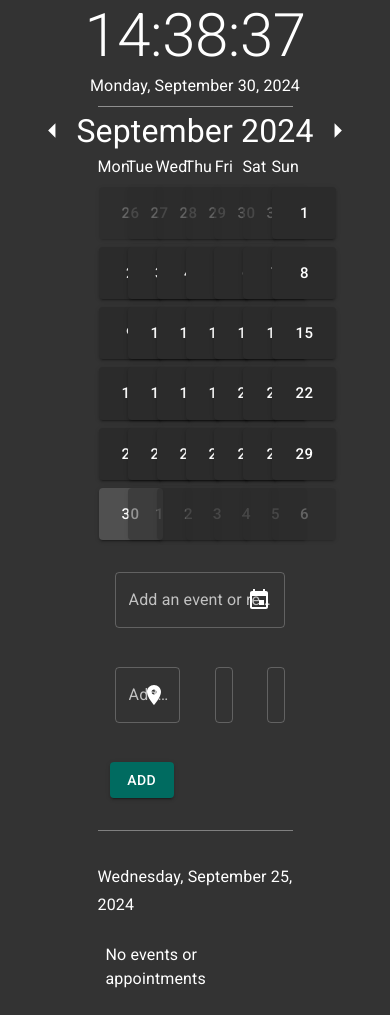
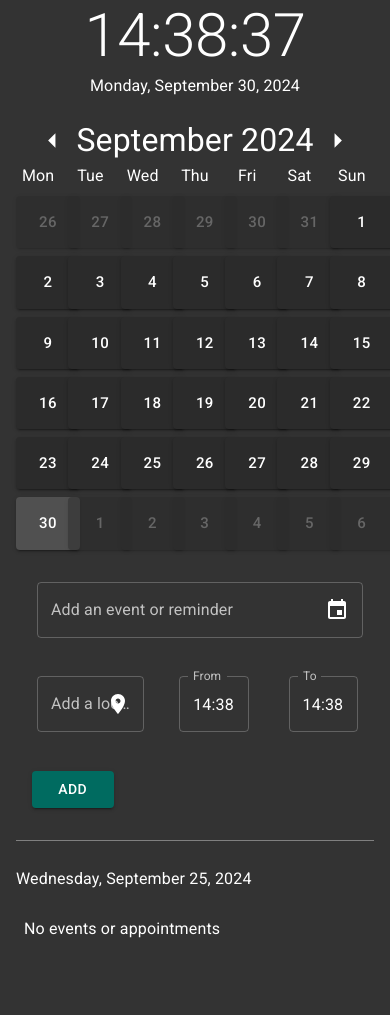
Before and after one commit to MarcusMohns/simple-calendar, a React (Vite) app: page / in a window 390 px wide. After the commit the page ends 981 px from the top, so only its background shows below. Built offline with nearby package versions, Linux system fonts and the light colour scheme.

Commit message:
responsiveness

```diff
--- a/src/Appointment.jsx
+++ b/src/Appointment.jsx
@@ -41,7 +41,7 @@ const Appointment = ({
     <ListItem
       sx={{
         padding: 1,
-        margin: "10px 0",
+        mt: 1,
         borderRadius: "2px",
         backgroundColor: "#00000021",
       }}
--- a/src/Appointments.jsx
+++ b/src/Appointments.jsx
@@ -6,7 +6,7 @@ const Appointments = ({ appointments, deleteAppointment }) => {
   return (
     <List
       sx={{
-        width: "50%",
+        width: { xs: "100%", lg: "50%" },
         padding: 1,
         margin: 2,
       }}
--- a/src/Calendar.jsx
+++ b/src/Calendar.jsx
@@ -132,6 +132,7 @@ const Calendar = () => {
         alignItems: "center",
         justifyContent: "center",
         flexGrow: 1,
+        m: 2,
       }}
     >
       <Suspense fallback={<CircularProgress color="success" />}>
@@ -147,7 +148,11 @@ const Calendar = () => {
       <TextSection saveAppointment={saveAppointment} />
       <Typography
         variant="subtitle1"
-        sx={{ width: "50%", borderTop: "1px solid grey", pt: 4 }}
+        sx={{
+          width: { xs: "100%", lg: "50%" },
+          borderTop: "1px solid grey",
+          pt: 3,
+        }}
       >
         <DayDateDisplay
           day={selectedDay.day}
--- a/src/Day.jsx
+++ b/src/Day.jsx
@@ -15,7 +15,7 @@ const Day = ({ day, handleHighlighted, isToday }) => {
     <StyledBadge
       color="secondary"
       badgeContent={day.appointments.length}
-      sx={{ width: "90%" }}
+      sx={{ width: "100%" }}
     >
       <Button
         variant="contained"
--- a/src/Month.jsx
+++ b/src/Month.jsx
@@ -4,7 +4,6 @@ import Grid from "@mui/material/Grid2";
 import Day from "./Day";
 import ArrowRightIcon from "@mui/icons-material/ArrowRight";
 import ArrowLeftIcon from "@mui/icons-material/ArrowLeft";
-import { Divider } from "@mui/material";
 import { DAYS } from "./Utilities";
 
 const Month = ({
@@ -16,9 +15,7 @@ const Month = ({
   currMonth,
 }) => {
   return (
-    <Box sx={{ flexGrow: 1, maxWidth: "50%" }}>
-      <Divider sx={{ borderColor: "#8f8f8f" }} />
-
+    <Box sx={{ flexGrow: 1, maxWidth: { xs: "100%", lg: "50%" } }}>
       <Box
         sx={{
           display: "flex",
--- a/src/TextSection.jsx
+++ b/src/TextSection.jsx
@@ -41,7 +41,7 @@ const TextSection = ({ saveAppointment }) => {
         component: "form",
         display: "flex",
         flexDirection: "column",
-        width: "52%",
+        width: { xs: "100%", lg: "50%" },
         m: 2,
         p: 2,
       }}
--- a/src/Time.jsx
+++ b/src/Time.jsx
@@ -39,7 +39,7 @@ const Time = () => {
       <Typography variant="h2">
         {hours}:{minutes()}:{seconds()}
       </Typography>
-      <Typography variant="subtitle1" gutterBottom>
+      <Typography variant="subtitle1">
         <DayDateDisplay day={day} date={date} month={month} year={year} />
       </Typography>
     </Box>
```
